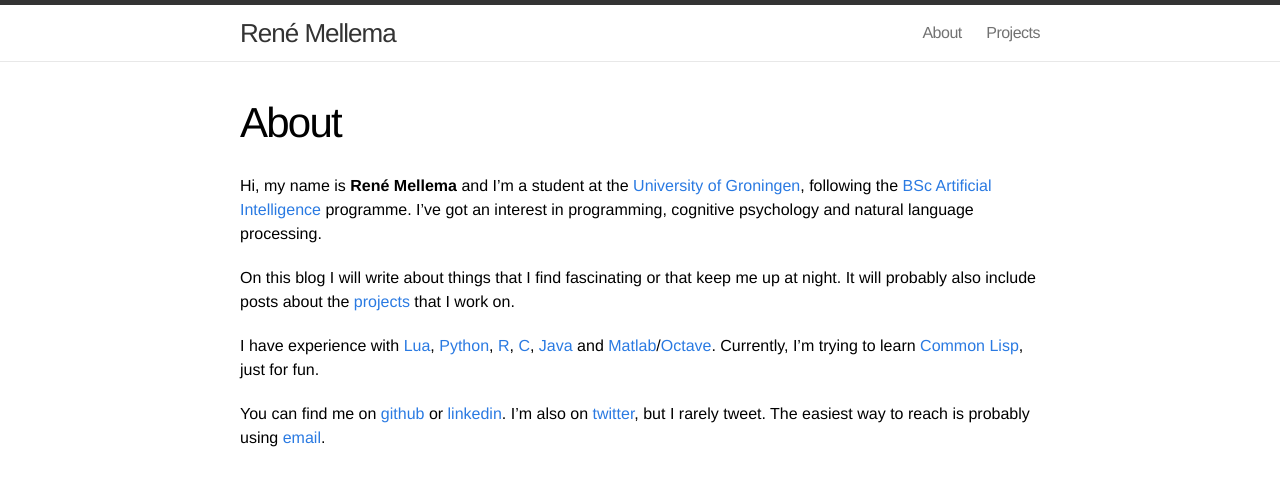
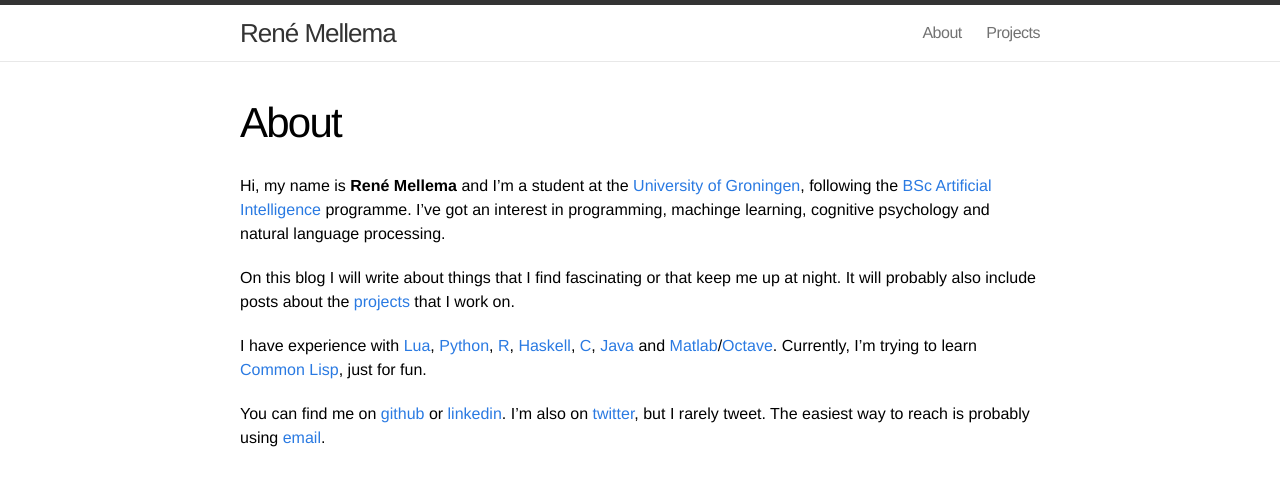
Before and after one commit to rmellema/rmellema.github.io, a Jekyll site: the page built from about.md, in a window 1280 px wide, cut to the strip 0-506 px from the top of the page. Shown: the top 486 px of the strip. Built offline with Jekyll 4.4.1, drawn with Linux system fonts in a browser that asks for light colours.

Commit message:
Updated about page

```diff
--- a/about.md
+++ b/about.md
@@ -5,14 +5,14 @@ permalink: /about/
 
 Hi, my name is **René Mellema** and I'm a student at the
 [University of Groningen][RUG], following the [BSc Artificial Intelligence]
-[RUGAI] programme. I've got an interest in programming, cognitive psychology
-and natural language processing.
+[RUGAI] programme. I've got an interest in programming, machinge learning,
+cognitive psychology and natural language processing.
 
 On this blog I will write about things that I find fascinating or that keep
 me up at night. It will probably also include posts about the
 [projects][projects] that I work on.
 
-I have experience with [Lua][], [Python][], [R][], [C][], [Java][] and [Matlab][]/[Octave][].
+I have experience with [Lua][], [Python][], [R][], [Haskell][], [C][], [Java][] and [Matlab][]/[Octave][].
 Currently, I'm trying to learn [Common Lisp][CL], just for fun.
 
 You can find me on [github][] or [linkedin][]. I'm also on [twitter][], but
@@ -24,6 +24,7 @@ I rarely tweet. The easiest way to reach is probably using [email][].
 [Lua]: http://www.lua.org
 [Python]: https://www.python.org
 [R]: http://www.r-project.org
+[Haskell]: https://www.haskell.org
 [C]: https://en.wikipedia.org/wiki/C_(programming_language)
 [Java]: https://en.wikipedia.org/wiki/Java_(programming_language)
 [Matlab]: http://mathworks.com/products/matlab/
```
